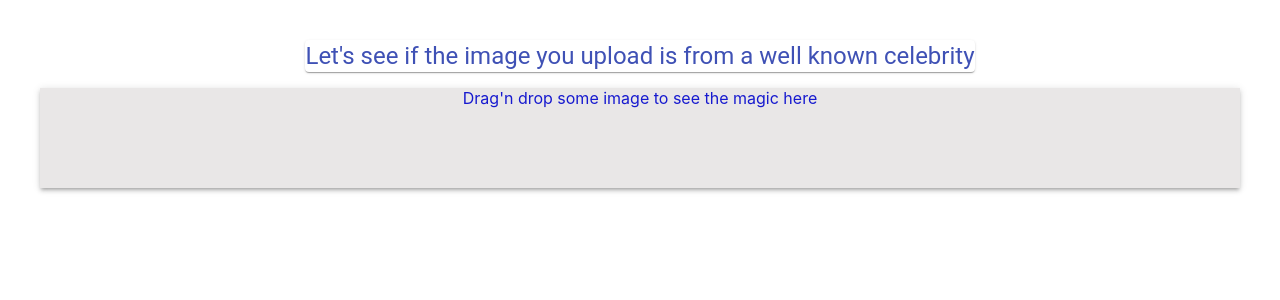
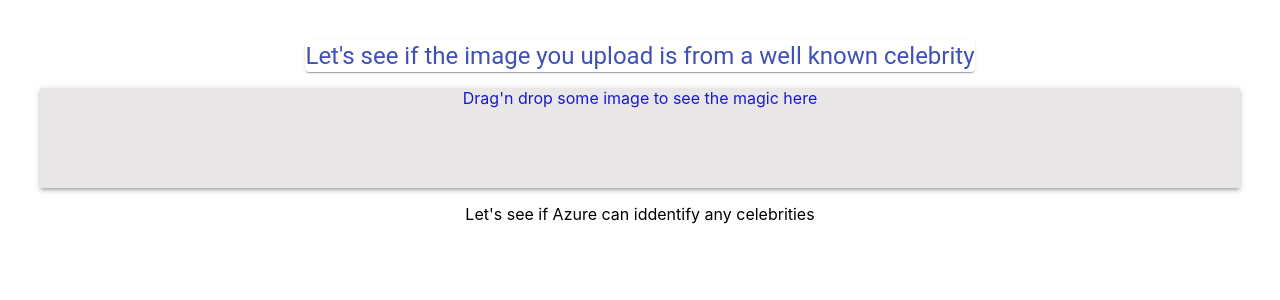
Before and after one commit to MinhPhu0304/Are-You-Celeb, a React (Create React App) app in the folder client/: page / in a window 1280 px wide. Shown: the top 300 px of the page. Built offline with nearby package versions, Linux system fonts and the light colour scheme.

Commit message:
Implement showing result in the front end The UI is not nice yet but it will soon by using material UI

```diff
--- a/client/src/App.js
+++ b/client/src/App.js
@@ -16,7 +16,7 @@ class App extends React.Component {
 
     this.state = {
       isAnalyzingPic: false,
-      analyzeResult: ''
+      analyzedResult: []
     }
   }
 
@@ -34,11 +34,15 @@ class App extends React.Component {
         }
       })
       .then( res => {
-        this.setState({ isAnalyzingPic: !this.state.isAnalyzingPic }, () => this.setState({ analyzeResult: res.data}))
+        this.setState({ isAnalyzingPic: !this.state.isAnalyzingPic },this.presentDataFound(res.data))
       })
     })
     this.setState({ isAnalyzingPic: true })
     fileReader.readAsBinaryString(image)
+  }
+
+  presentDataFound = data => {
+    this.setState({ analyzedResult: data })
   }
 
   render(){
@@ -71,7 +75,13 @@ class App extends React.Component {
           { this.state.isAnalyzingPic ? (<CircularProgress style={{margin: '10px'}}/>) : ''}
         </Grid>
         <Grid>
-          { this.state.analyzeResult === '' ? '' : <p>{this.state.analyzeResult}</p>}
+          { this.state.analyzedResult.length === 0 ?
+            (<p> Let's see if Azure can iddentify any celebrities </p>) :
+            this.state.analyzedResult.map(element =>
+              (<p>
+                Found {element} in the picture
+              </p>))
+          }
         </Grid>
       </div>
     );
```
